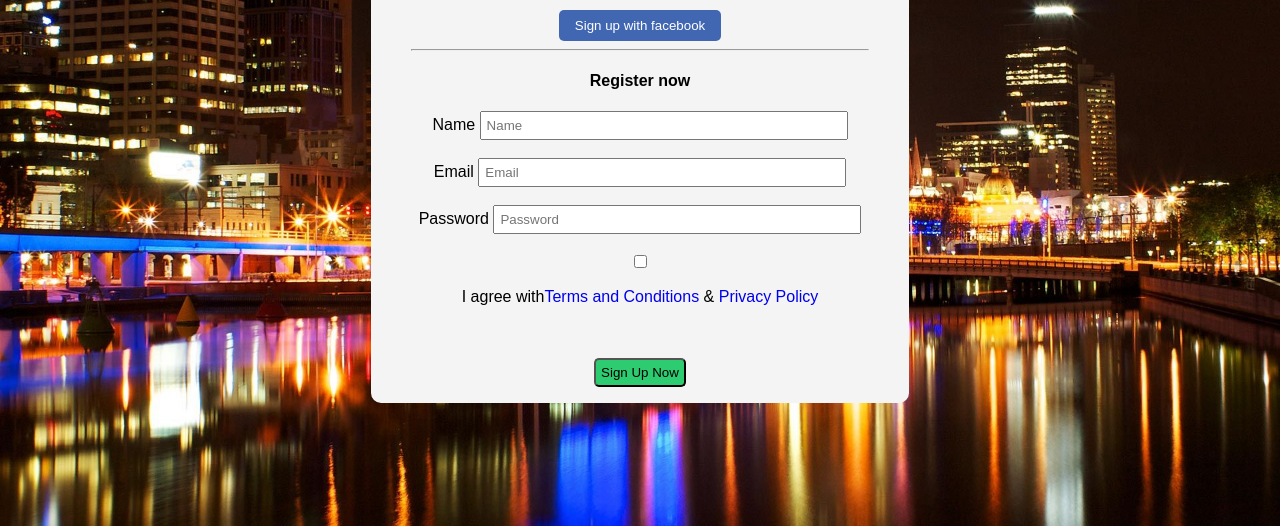
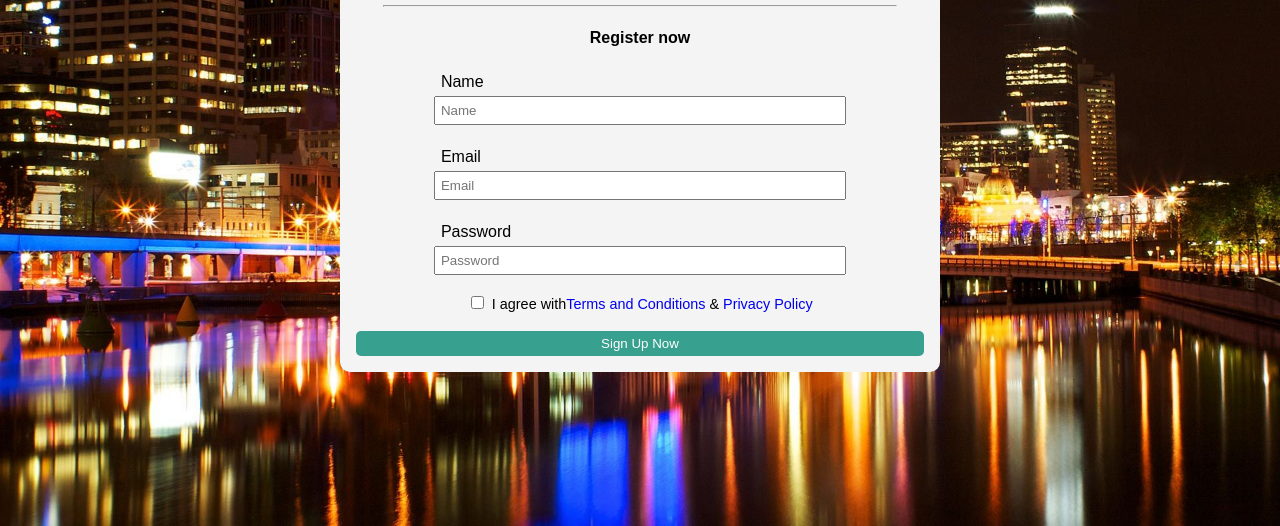
Before and after one commit to AJIT-SINGH-RAWAT/Sign-up-form, a plain HTML site: page index.html in a window 1280 px wide. Shown: the part 274-800 px from the top of the page. Drawn offline with Linux system fonts and the light colour scheme.

Commit message:
Update style.css

```diff
--- a/css/style.css
+++ b/css/style.css
@@ -4,13 +4,20 @@ body{
     background-size: cover;
 }
 .container{
-    width: 40%  ;
+    width: 45%  ;
     background-color: #f4f4f4;
     margin: auto;
     padding: 1rem;
     text-align: center;
-    margin-top: 170px;
+    margin-top: 10%;
     border-radius: 10px ;
+}
+label{
+    display: block;
+    text-align: left;
+    width: 70%;
+    padding: 5px;
+    margin: auto;
 }
 hr{
     width: 90%;
@@ -21,9 +28,19 @@ hr{
     background-color:#4267B2;
     border: none;
     border-radius: 5px;
+    transition: all 0.5s;
+    cursor: pointer;
+}
+.fb:hover{
+    background-color: #448ccf;
+    font-size: 0.9rem;
 }
 a{
     text-decoration: none;
+}
+.container p{
+    display: inline;
+    font-size: 0.9rem;
 }
 .container input{
     width: 70%;
@@ -34,8 +51,18 @@ width: auto;
 }
 
 .btn{
-    background-color: #2ecc71;
+    background-color: #37a08e;
+    color: #fff;
     padding: 5px;
     border-radius: 5px;
+    border: none;
+    width: 100%;
+    transition: all 0.5s;
+    cursor: pointer;
+
 
 }
+.btn:hover{
+    background-color: #49c1a2;
+    font-size: 0.9rem;
+}
```
